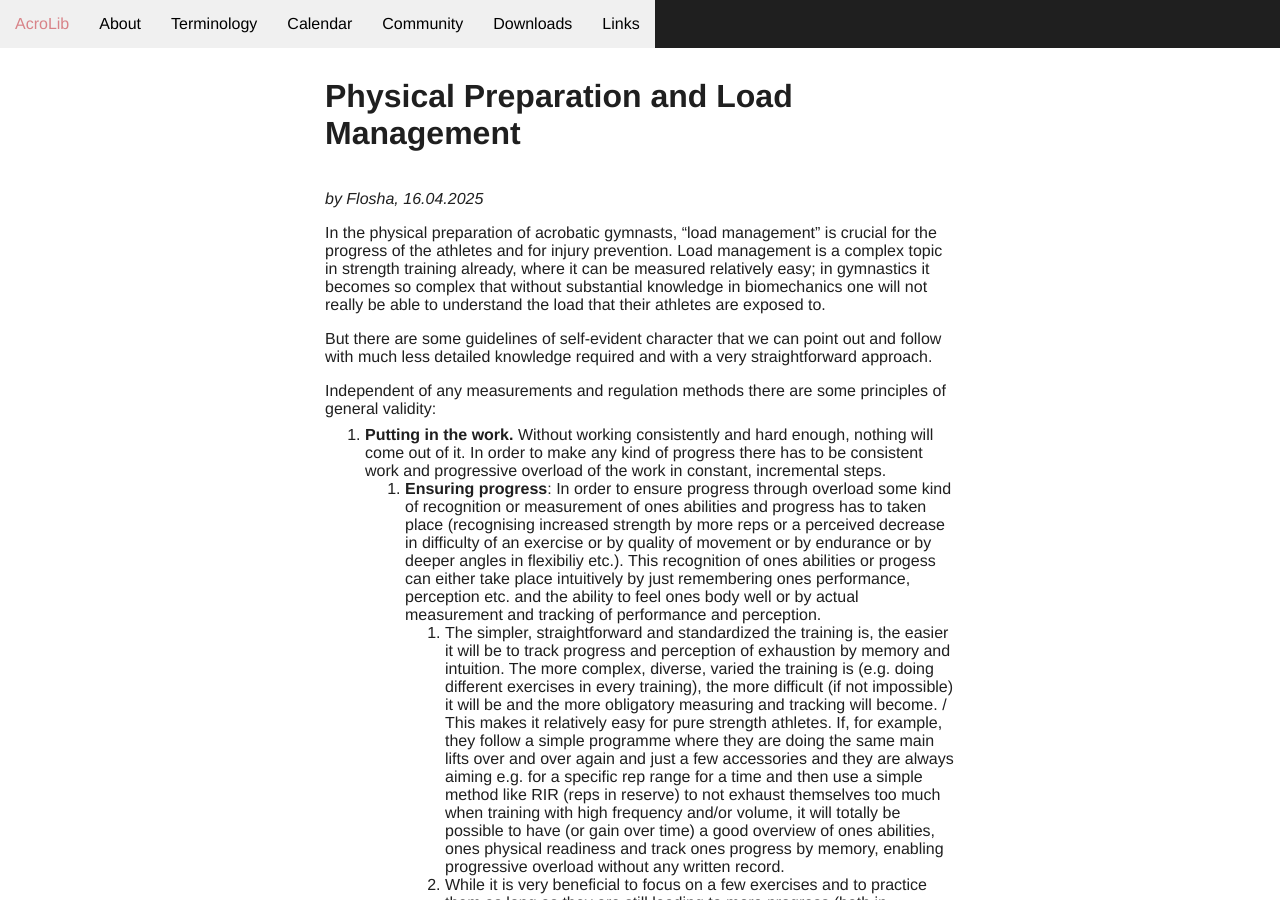
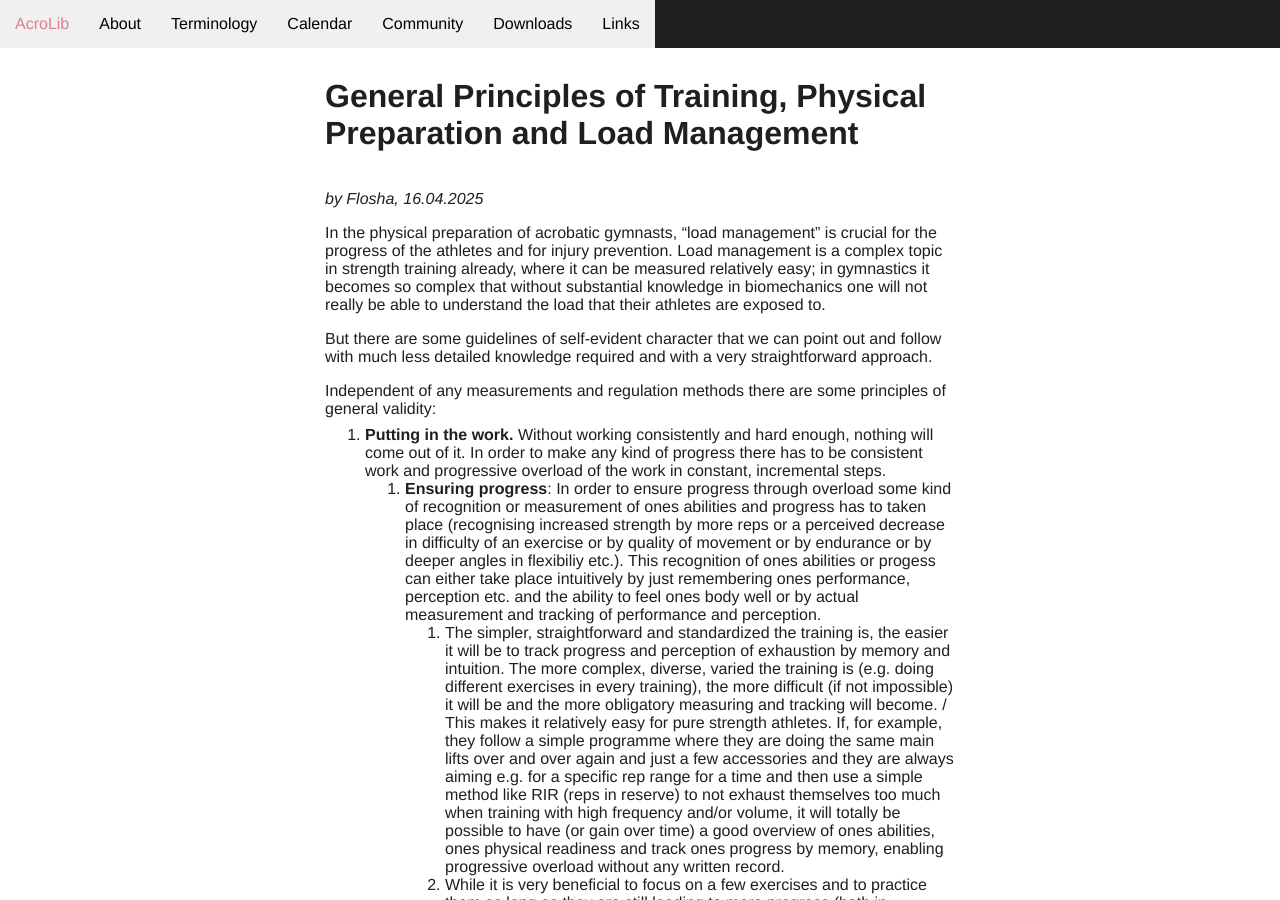
Before and after one commit to floshin/acrolib, a Jekyll site: the page built from training/load-management.md, in a window 1280 px wide and 900 px high. Built offline with Jekyll 4.4.1, drawn with Linux system fonts in a browser that asks for light colours; our own code applies the rules of GitHub Pages for plain Markdown files.

Commit message:
Update load-management.md

```diff
--- a/training/load-management.md
+++ b/training/load-management.md
@@ -1,4 +1,4 @@
-# Physical Preparation and Load Management
+# General Principles of Training, Physical Preparation and Load Management
 
 *by Flosha, 16.04.2025*
 
```
